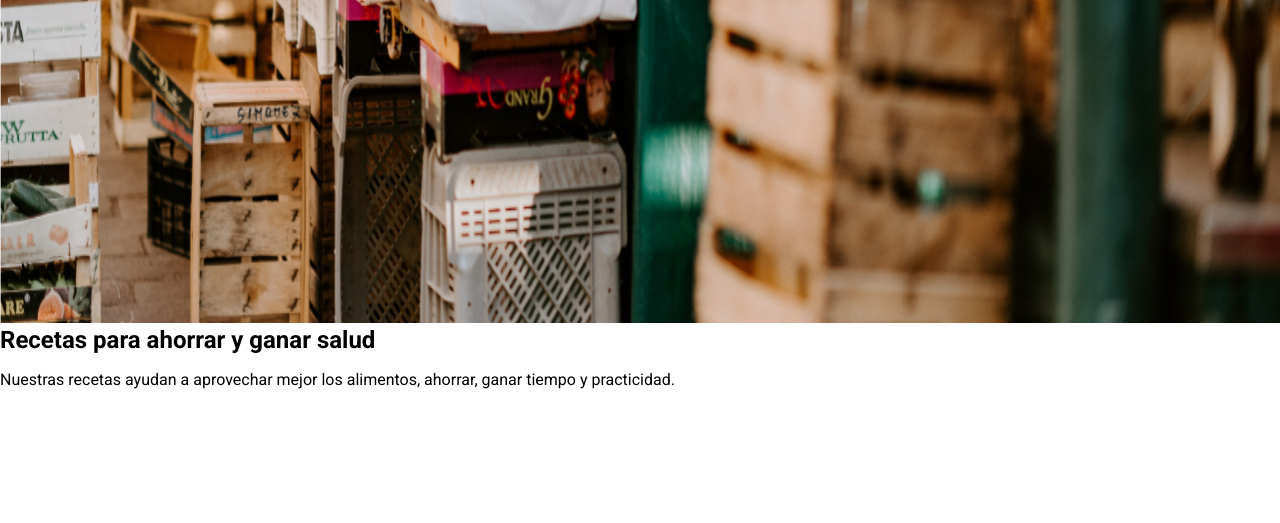
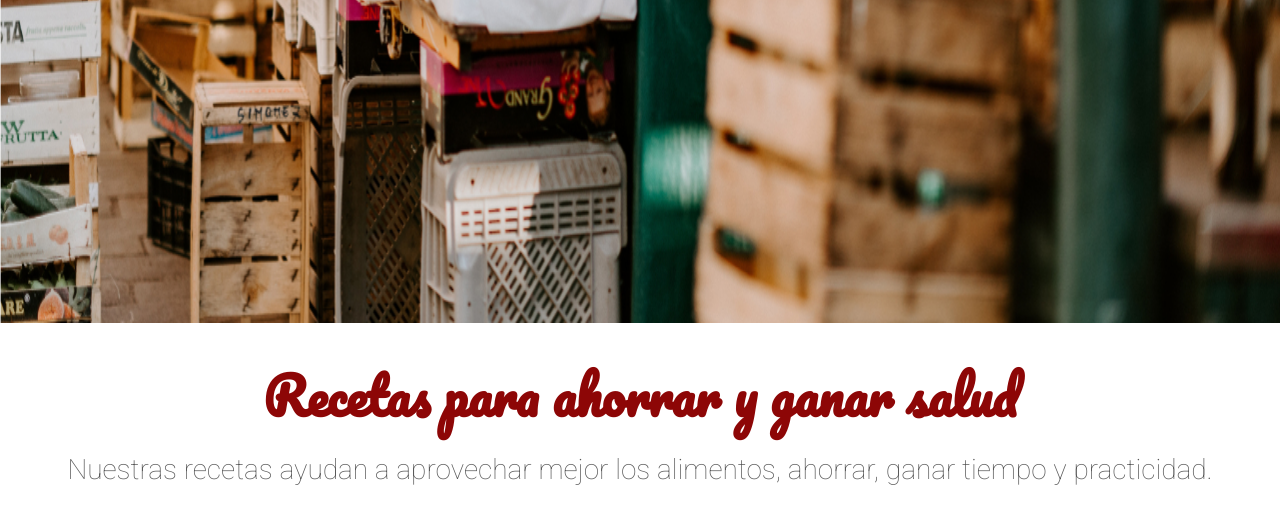
Before and after one commit to VanessaChV/Verduler-a-Fruta-y-Fruto, a plain HTML site: page index.html in a window 1280 px wide. Shown: the part 493-1016 px from the top of the page. Before the commit the page ends 898 px from the top, so only its background shows below. Drawn offline with Linux system fonts and the light colour scheme.

Commit message:
Sobre | Creación y estilos

```diff
--- /dev/null
+++ b/assets/css/sobre/sobre.css
@@ -0,0 +1,4 @@
+.sobre {
+    text-align: center;
+    padding: 2.5rem;
+}
--- /dev/null
+++ b/assets/css/sobre/sobre__descripcion.css
@@ -0,0 +1,5 @@
+.sobre__descripcion {
+    color: #595959;
+    font-size: 1.75rem;
+    font-weight: 100;
+}
--- /dev/null
+++ b/assets/css/sobre/sobre__titulo.css
@@ -0,0 +1,5 @@
+.sobre__titulo {
+    color: #8d0606;
+    font-family: Pacifico, cursive;
+    font-size: 3.1875rem;
+}
--- a/index.html
+++ b/index.html
@@ -18,6 +18,10 @@
             <link href="./assets/css/banner/banner.css" rel="stylesheet" />
             <link href="./assets/css/banner/banner__imagen.css" rel="stylesheet" />
             <link href="./assets/css/banner/banner__titulo.css" rel="stylesheet" />
+            <link href="./assets/css/sobre/sobre.css" rel="stylesheet" />
+            <link href="./assets/css/sobre/sobre__descripcion.css" rel="stylesheet" />
+            <link href="./assets/css/sobre/sobre__titulo.css" rel="stylesheet" />
+
 
 
     </head>
```
